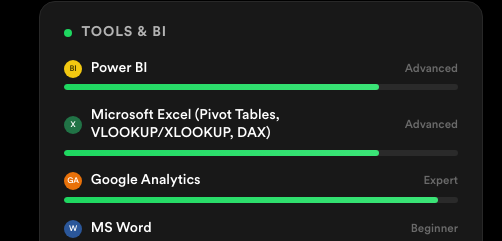
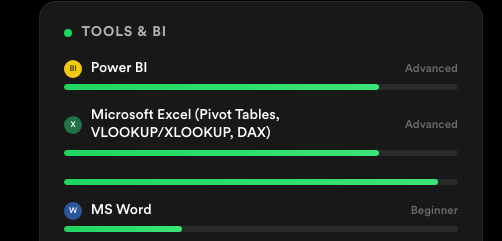
Before and after one commit to AnujZanje1142/Anuj-Portfolio, a plain HTML site: page index.html in a window 1280 px wide. Shown: the part 3897-4138 px from the top of the page, 305-807 px from the left. Drawn offline with Linux system fonts and the light colour scheme.

Commit message:
Update index.html

```diff
--- a/index.html
+++ b/index.html
@@ -750,8 +750,7 @@
 
             <div class="skill-row">
               <div class="skill-row-head">
-                <span class="skill-name"><span class="skill-icon skill-icon--badge" style="background:#e8710a">GA</span>Google Analytics</span>
-                <span class="skill-level-label">Expert</span>
+
               </div>
               <div class="skill-bar-track" style="--target-width:95%"><div class="skill-bar-fill"></div></div>
             </div>
```
